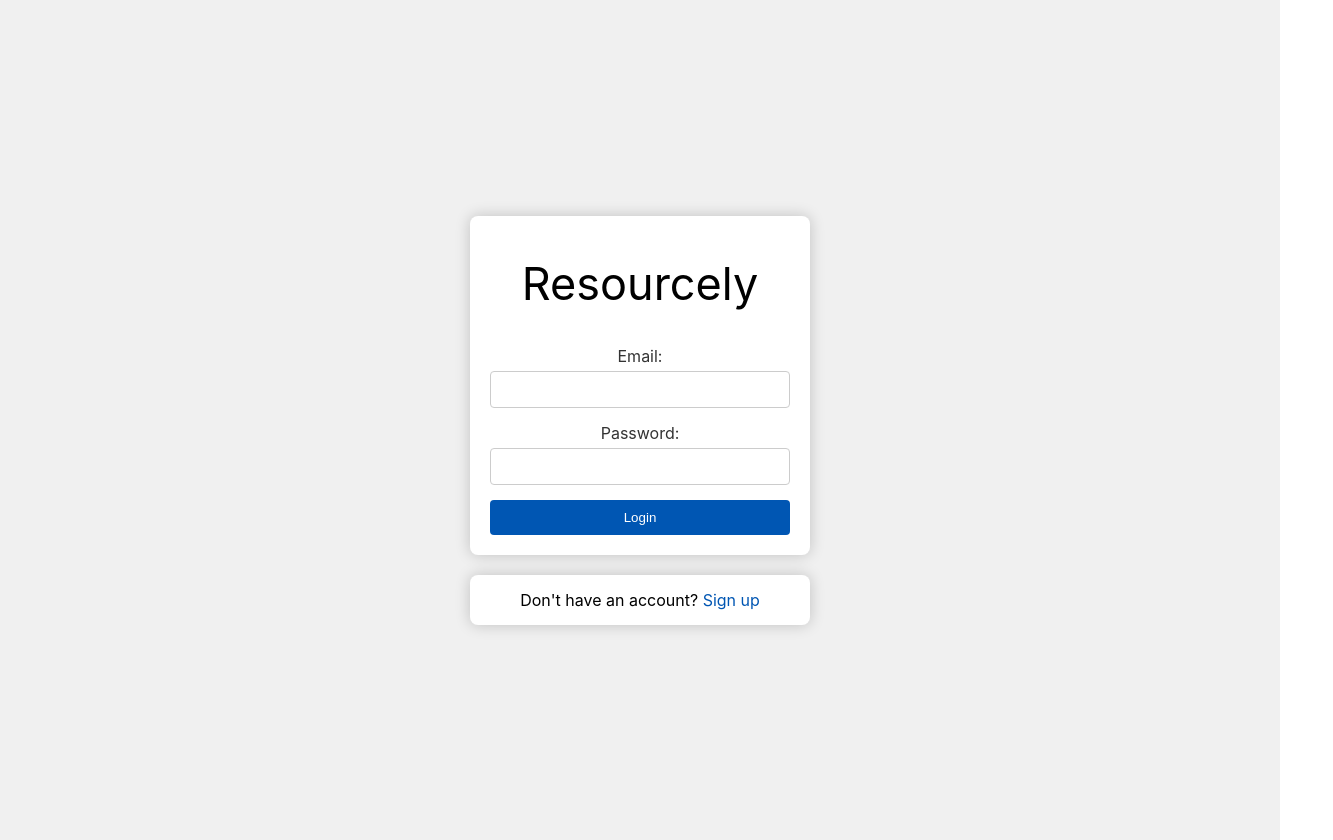
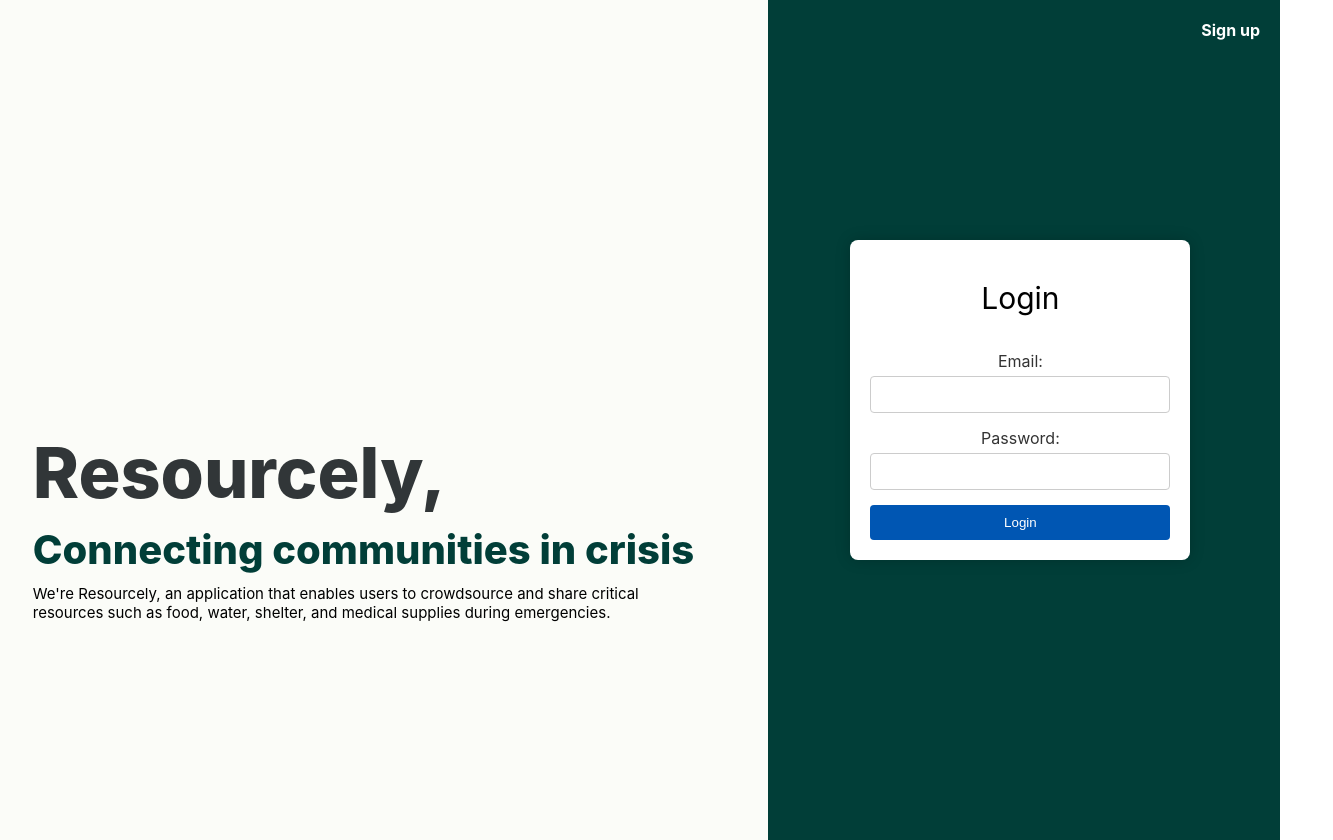
Before and after one commit to AnwarMP/Resourcely, a React (Create React App) app in the folder App/: page / in a window 1280 px wide. Shown: the whole page, 1333 px wide, since content can reach past the window. Built offline with nearby package versions, Linux system fonts and the light colour scheme.

Commit message:
worked on landing page

```diff
--- a/App/src/App.js
+++ b/App/src/App.js
@@ -9,8 +9,8 @@ function App() {
     <Router>
       <div className="App">
         <Routes>
-          <Route path="/" element={<Landing />} /> // Correct usage of element for v6
-          <Route path="/signup" element={<Signup />} /> // Use element here instead of component
+          <Route path="/" element={<Landing />} />
+          <Route path="/signup" element={<Signup />} />
           {/* Additional routes can be added here as you create more pages */}
         </Routes>
       </div>
--- a/App/src/pages/landing.js
+++ b/App/src/pages/landing.js
@@ -33,11 +33,19 @@ function Landing() {
 
     return (
         <div className="landing">
+            <div className="content">
+                <h1 className="text-heading">Resourcely,</h1>
+                <p className="text-subheading">Connecting communities in crisis</p>
+                <p className="text-info">We're Resourcely, an application that enables users to crowdsource and share critical resources such as food, water, shelter, and medical supplies during emergencies.</p>
+            </div>
+
+            <div className="top-right-corner">
+                <a href="/signup" className="signup-link">Sign up</a>
+            </div>
+
             <div className="forms-container">
                 <form onSubmit={handleSubmit} className="login-form">
-                    <div className="login-header">
-                        Resourcely
-                    </div>
+                    <div className="login-header">Login</div>
                     <div>
                         <label>Email:</label>
                         <input type="email" value={email} onChange={(e) => setEmail(e.target.value)} required />
@@ -46,12 +54,9 @@ function Landing() {
                         <label>Password:</label>
                         <input type="password" value={password} onChange={(e) => setPassword(e.target.value)} required />
                     </div>
+                    {error && <p className="error-message">{error}</p>}  {/* Display error message */}
                     <button type="submit">Login</button>
                 </form>
-
-                <div className="signup-prompt">
-                    <p>Don't have an account? <a href="/signup">Sign up</a></p>
-                </div>
             </div>
         </div>
     );
--- a/App/src/styles/landing.css
+++ b/App/src/styles/landing.css
@@ -1,11 +1,59 @@
 .landing {
     display: flex;
-    flex-direction: row;    /* Change to row to align children horizontally */
+    flex-direction: row;    /* Align children horizontally */
     align-items: center;    /* Vertically center the children */
     justify-content: center;/* Horizontally center the children */
     height: 100vh;
-    background-color: #f0f0f0; /* Light grey background */
+    background: linear-gradient(to right, #FBFCF8 60%, #013E38 40%); /* Cream for the first 60%, forest green for the remaining 40% */
     padding: 20px;           /* Add some padding around the contents */
+}
+
+.content {
+    position: absolute; /* Change from absolute to relative */
+    left: 0; /* Remove the left offset */
+    top: 0; /* Remove the top offset */
+    transform: none; /* Remove the transform */
+    width: 100%; /* Occupy the full width */
+    text-align: left; /* Add text-align: left to align content to the left */
+    padding: 20px; /* Keep the padding */
+    left: 1%;
+    top: 50%;
+}
+
+.text-heading, .text-subheading, .text-info {
+    margin: 10px 0; /* Spacing between text elements */
+}
+
+.text-heading {
+    font-size: 70px; /* Larger text for heading */
+    font-weight: 800;
+    color: #313638; /* Example color */
+}
+
+.text-subheading {
+    font-size: 40px; /* Medium size for subheading */
+    font-weight: 800;
+    color: #013E38; /* Example color */
+}
+
+.text-info {
+    font-size: 15px; /* Standard text size */
+    color: black; /* Default color */
+    overflow-wrap: break-word; /* Break the text into a new line when necessary */
+    max-width: 650px;
+}
+
+.top-right-corner {
+    position: absolute;
+    top: 0;
+    right: 0;
+    padding: 20px;
+}
+
+.signup-link {
+    color: white;
+    font-weight: bold; /* Makes the text bold */
+    text-decoration: none;
 }
 
 .login-form {
@@ -20,7 +68,7 @@
     width: 100%;
     text-align: center;
     padding: 20px 0; /* Increased padding */
-    font-size: 45px; /* Added font size */
+    font-size: 30px; /* Added font size */
 }
 
 .login-form div {
@@ -83,6 +131,8 @@
 }
 
 .forms-container {
-    display: flex;
-    flex-direction: column;
+    position: absolute;
+    top: 50%;
+    right: 7%;
+    transform: translateY(-50%);
 }
```
